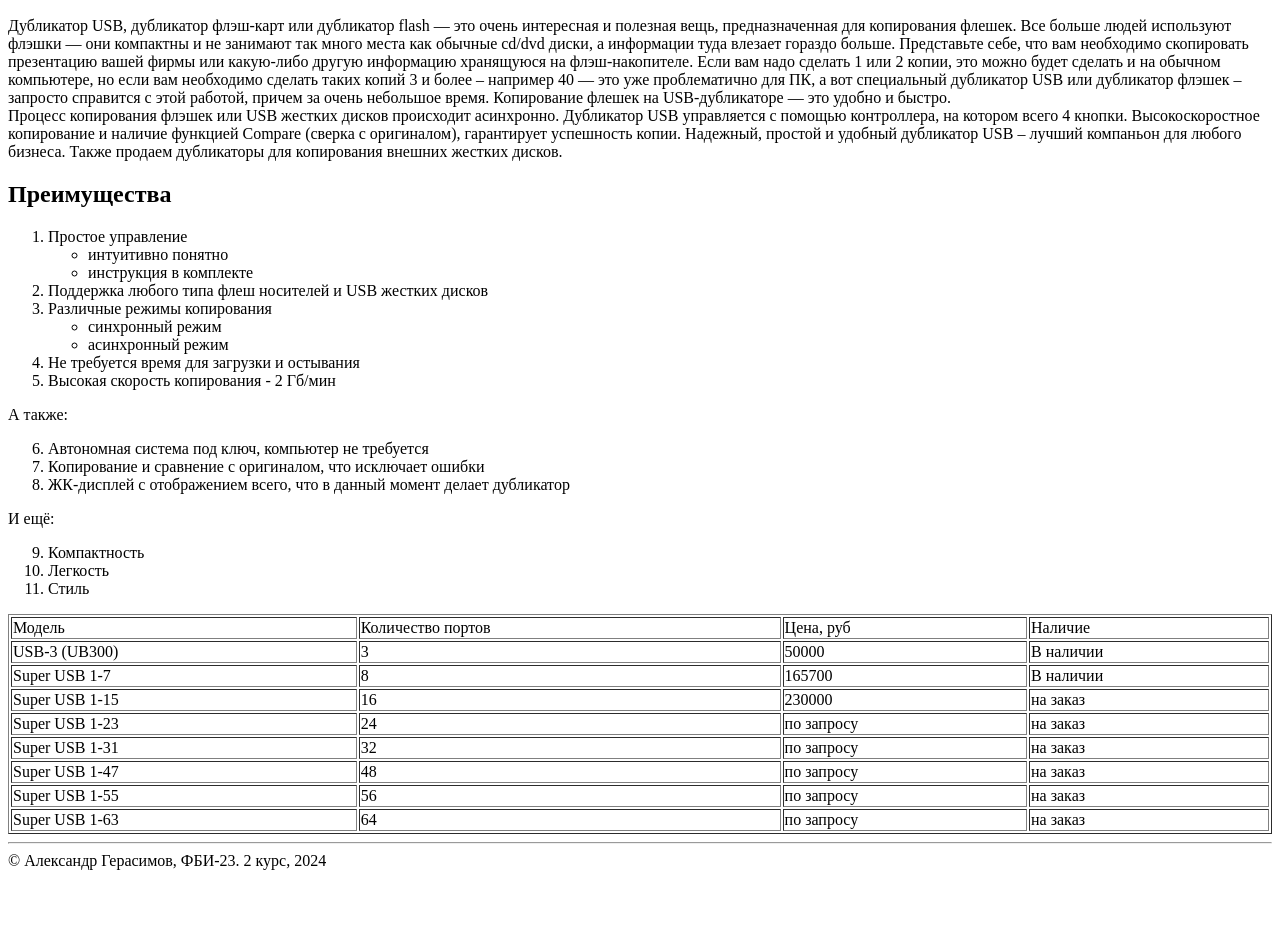
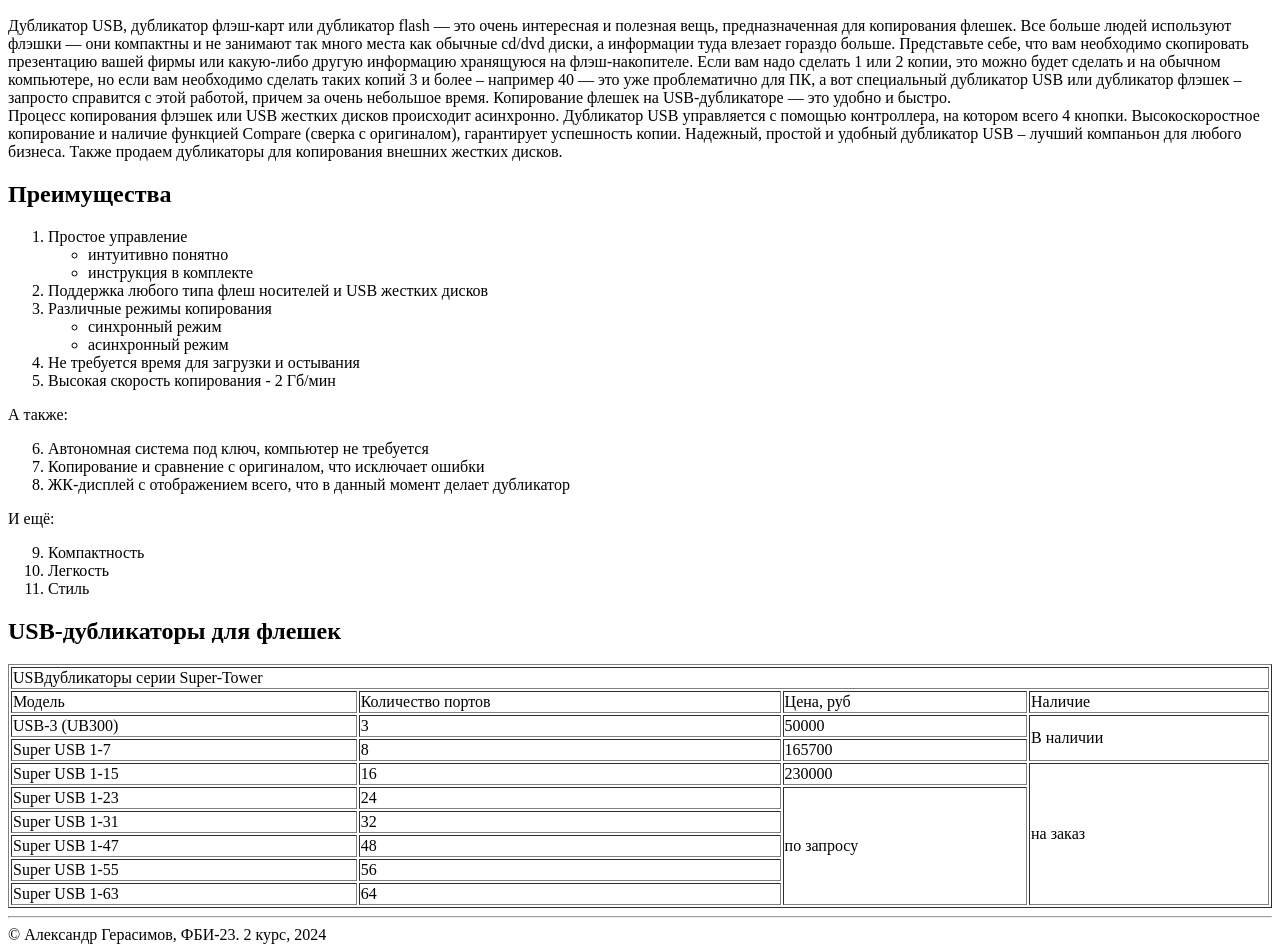
Before and after one commit to gesyaG/web-front-labs, a plain HTML site: page lab2/usb.html in a window 1280 px wide. Shown: the part 146-1098 px from the top of the page. Before the commit the page ends 1024 px from the top, so only its background shows below. Drawn offline with Linux system fonts and the light colour scheme.

Commit message:
USB дубликаторы серии Super-Tower

```diff
--- a/lab2/usb.html
+++ b/lab2/usb.html
@@ -75,7 +75,11 @@
                 <li>Стиль</li>
             </ol>
 
+            <h2>USB-дубликаторы для флешек</h2>
             <table border="1" width="100%">
+                <tr>
+                    <td colspan="4">USBдубликаторы серии Super-Tower</td>
+                </tr>
                 <tr>
                     <td>Модель</td>
                     <td>Количество портов</td>
@@ -86,49 +90,40 @@
                     <td>USB-3 (UB300)</td>
                     <td>3</td>
                     <td>50000</td>
-                    <td>В наличии</td>
+                    <td rowspan="2">В наличии</td>
                 </tr>
                 <tr>
                     <td>Super USB 1-7</td>
                     <td>8</td>
                     <td>165700</td>
-                    <td>В наличии</td>
+                    <!-- <td>В наличии</td> -->
                 </tr>
                 <tr>
                     <td>Super USB 1-15</td>
                     <td>16</td>
                     <td>230000</td>
-                    <td>на заказ</td>
+                    <td rowspan="6">на заказ</td>
                 </tr>
                 <tr>
                     <td>Super USB 1-23 </td>
                     <td>24</td>
-                    <td>по запросу</td>
-                    <td>на заказ</td>
+                    <td rowspan="5">по запросу</td>
                 </tr>
                 <tr>
                     <td>Super USB 1-31</td>
                     <td>32</td>
-                    <td>по запросу</td>
-                    <td>на заказ</td>
                 </tr>
                 <tr>
                     <td>Super USB 1-47 </td>
                     <td>48</td>
-                    <td>по запросу</td>
-                    <td>на заказ</td>
                 </tr>
                 <tr>
                     <td>Super USB 1-55</td>
                     <td>56</td>
-                    <td>по запросу</td>
-                    <td>на заказ</td>
                 </tr>
                 <tr>
                     <td>Super USB 1-63</td>
                     <td>64</td>
-                    <td>по запросу</td>
-                    <td>на заказ</td>
                 </tr>
             </table>
         </main>
```
